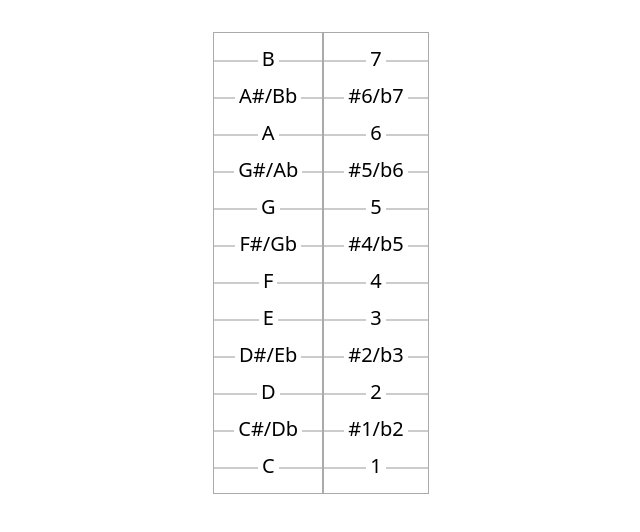
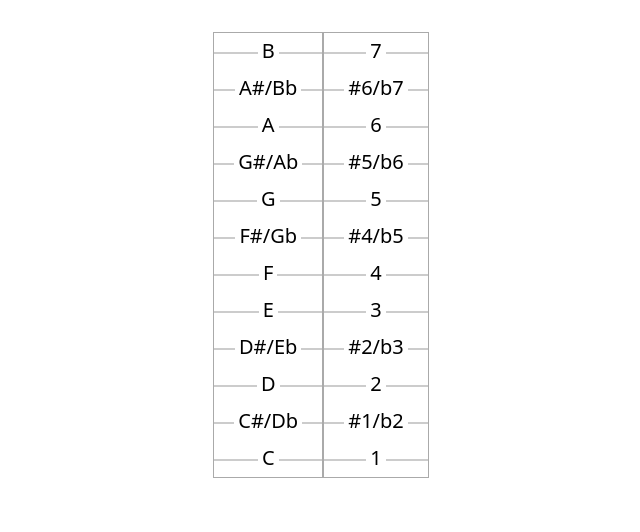
Before and after one commit to katmh/diatonic, a Svelte app: page / in a window 1280 px wide. Shown: the top 532 px of the page, without its empty margins (319-959 px from the left). Built offline with nearby package versions, Linux system fonts and the light colour scheme.

Commit message:
Align snapping

```diff
--- a/src/components/Ruler.svelte
+++ b/src/components/Ruler.svelte
@@ -9,10 +9,10 @@
 
     const gridTarget = interact.snappers.grid({
         x: 1,
-        y: 40,
+        y: 37,
         range: 100,
-        offset: { x: 0, y: 8 },
     });
+    console.log(gridTarget);
 
     interactable.draggable({
         lockAxis: "y",
@@ -52,7 +52,6 @@
         text-align: center;
         border: 1px solid #aaa;
         width: min-content;
-        padding: 0.5rem 0;
     }
 
     .item {
```
